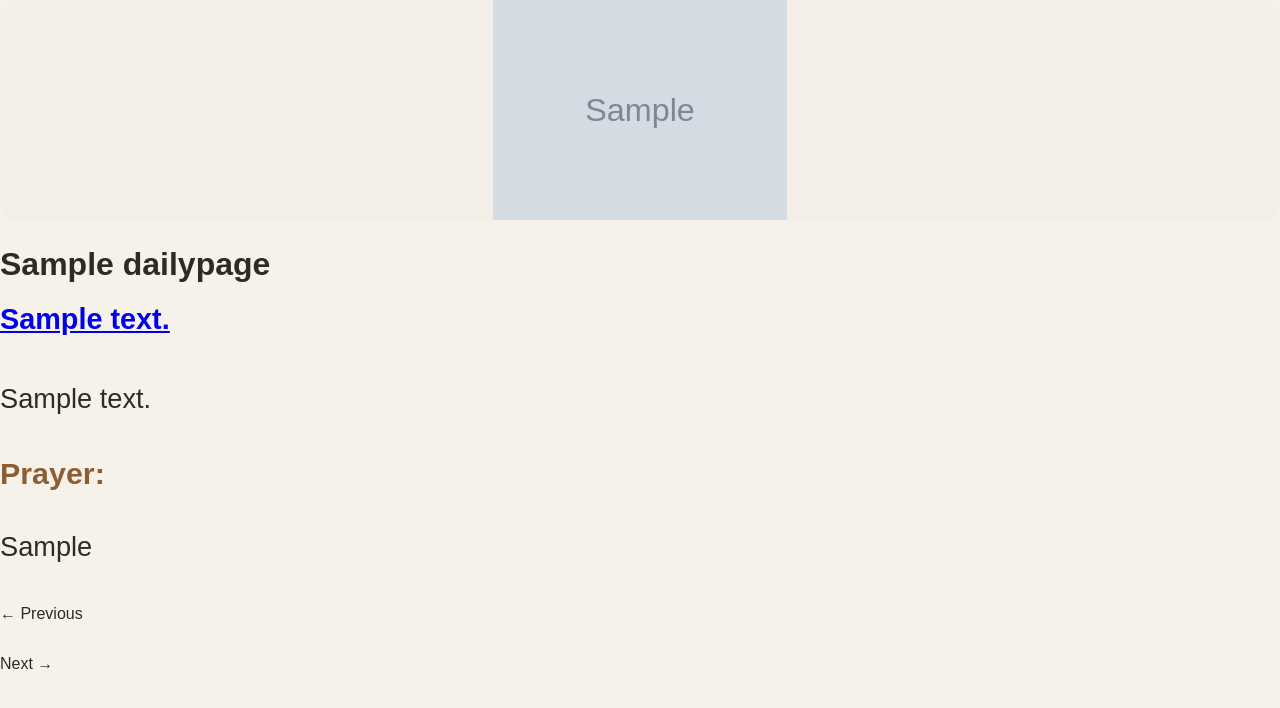
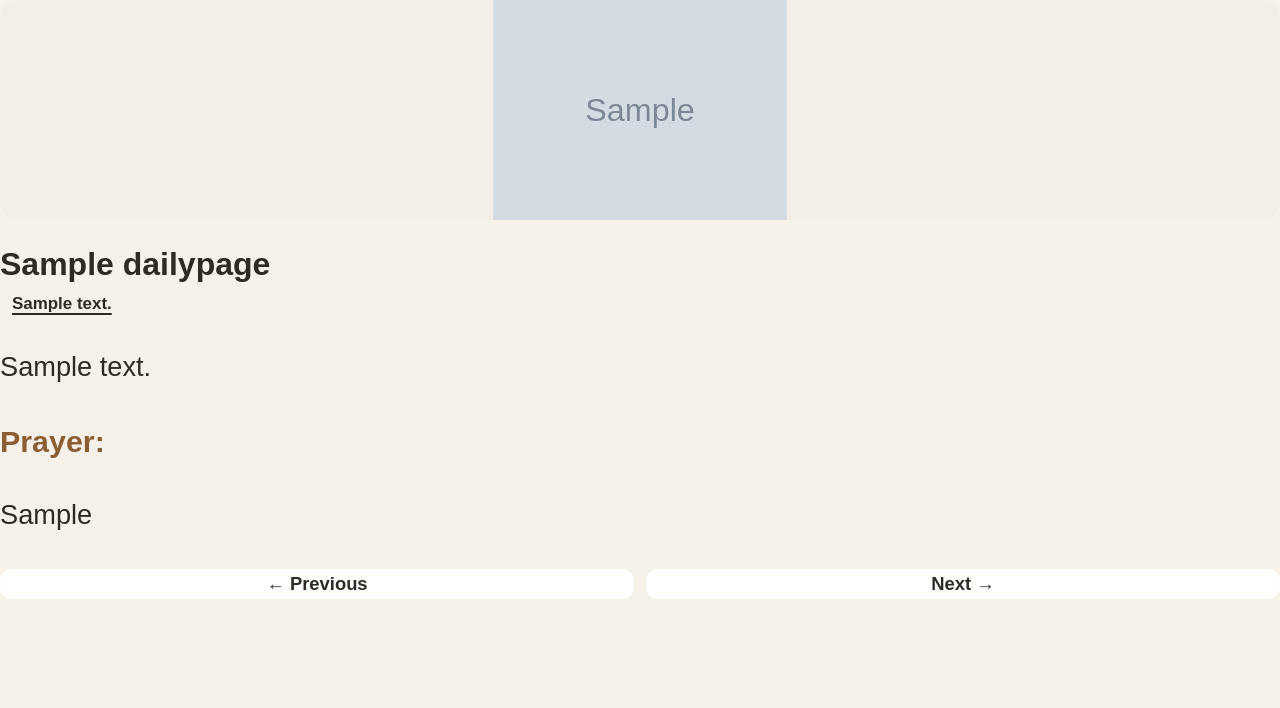
Before and after one commit to johnchen008/devotional2026, a Django app: page / in a window 1280 px wide. Shown: the top 708 px of the page. Run offline with Django 4.2, Linux system fonts and the light colour scheme; tables that the repository leaves empty hold one stand-in row (values such as "Sample post"); grey boxes marked "Sample" are stand-in pictures.

Commit message:
update template

```diff
--- a/static/css/site.css
+++ b/static/css/site.css
@@ -45,19 +45,37 @@ body {
     margin-bottom: 24px;
 }
 
-.reading-links {
-    font-size: 1.8rem;
-    line-height: 1.8;
-    margin-bottom: 24px;
-    font-weight: 600;
-    text-align: left;
+.reading-links a {
+    font-weight: bold;
+}
+
+.reading-links a {
+    color: var(--accent);
+    text-decoration: underline;
+    text-underline-offset: 4px;
+    text-decoration-thickness: 1.5px;
 }
 
 .reading-links {
-    color: #8b5e34;
+    display: flex;
+    flex-wrap: wrap;
+    gap: 10px;
+    margin-bottom: 6px;
+}
+
+.reading-links a {
+
+    padding: 0px 12px;
+    font-size: 1.06rem;
+
+}
+
+.reading-links a:hover {
     text-decoration: underline;
-    margin-right: 0.2em;
+
+
 }
+
 
 .section-label {
     font-size: 1.9rem;
@@ -76,29 +94,29 @@ body {
     margin-bottom: 28px;
 }
 
-.nav-btn {
+.nav-links {
     display: flex;
-    justify-content: space-between;
-    gap: 16px;
-    margin-top: 32px;
+    gap: 12px;
+    margin-top: 28px;
 }
 
-.nav-btn a,
-.nav-btn span {
+
+.nav-btn {
+
+    font-weight: bold;
+    font-size: 1.15rem;
+    flex: 1;
+    text-align: center;
+    text-decoration: none;
+    padding: 4px 1px;
+
+    border-radius: 12px;
+    border: 1px solid var(--border);
     display: inline-block;
-    padding: 16px 28px;
-    border-radius: 12px;
-    font-size: 1.35rem;
-    text-decoration: none;
-    background: #8b5e34;
-    color: white;
-    box-sizing: border-box;
+    background: #fff;
+    color: var(--accent);
 }
 
-.nav-btn .disabled {
-    background: #c7beb5;
-    color: #f8f6f3;
-}
 
 .empty-state {
     font-size: 1.6rem;
@@ -130,7 +148,7 @@ body {
         margin-bottom: 20px;
     }
 
-    .reading-line {
+    .reading-links {
         font-size: 1.15rem;
         line-height: 1.8;
         margin-bottom: 20px;
@@ -160,14 +178,14 @@ body {
         margin-bottom: 22px;
     }
 
-    .nav-buttons {
+    .nav-btn {
         flex-direction: column;
         gap: 12px;
         margin-top: 28px;
     }
 
-    .nav-buttons a,
-    .nav-buttons span {
+    .nav-btn a,
+    .nav-btn span {
         width: 100%;
         text-align: center;
         font-size: 1.05rem;
```
